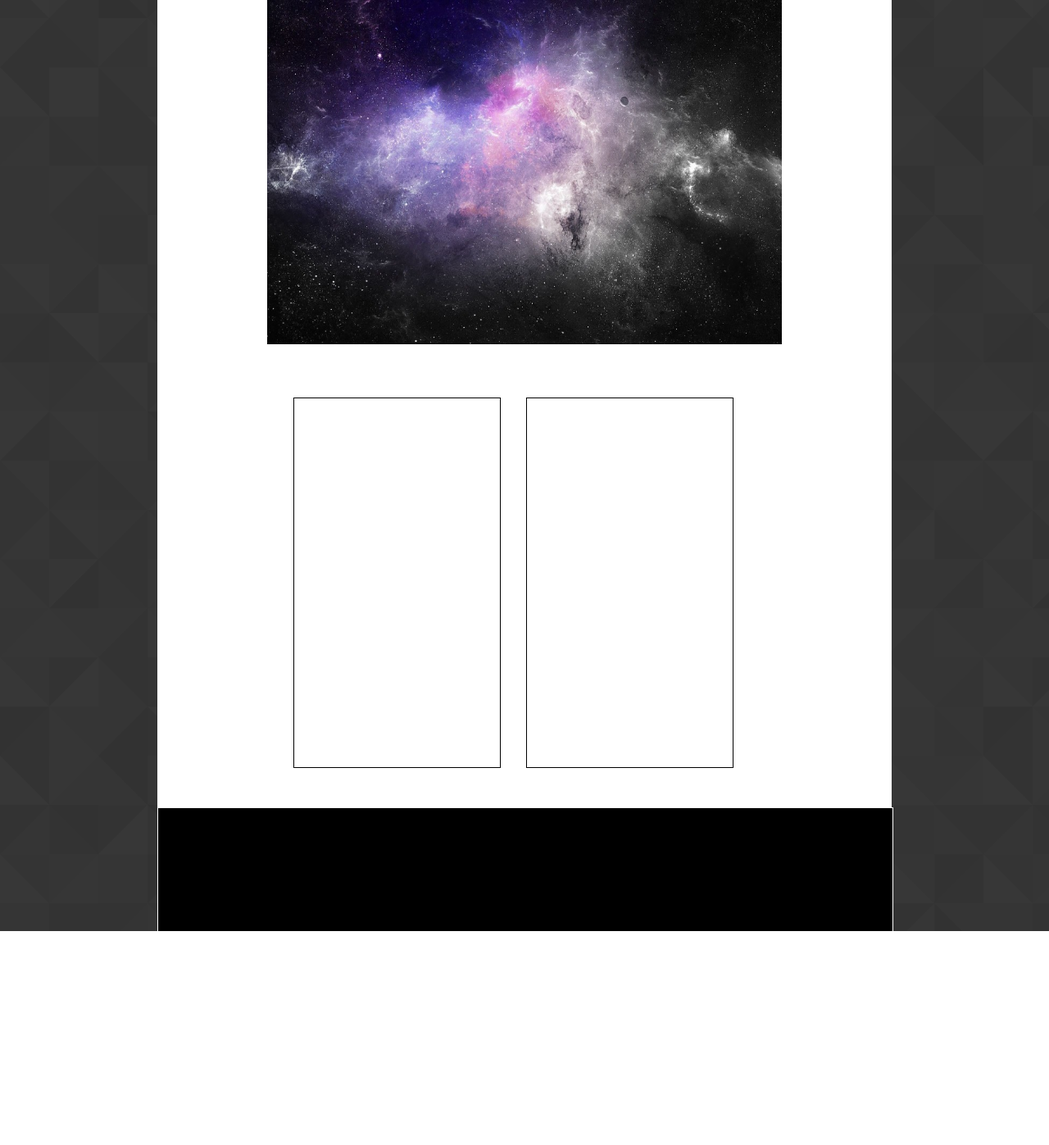
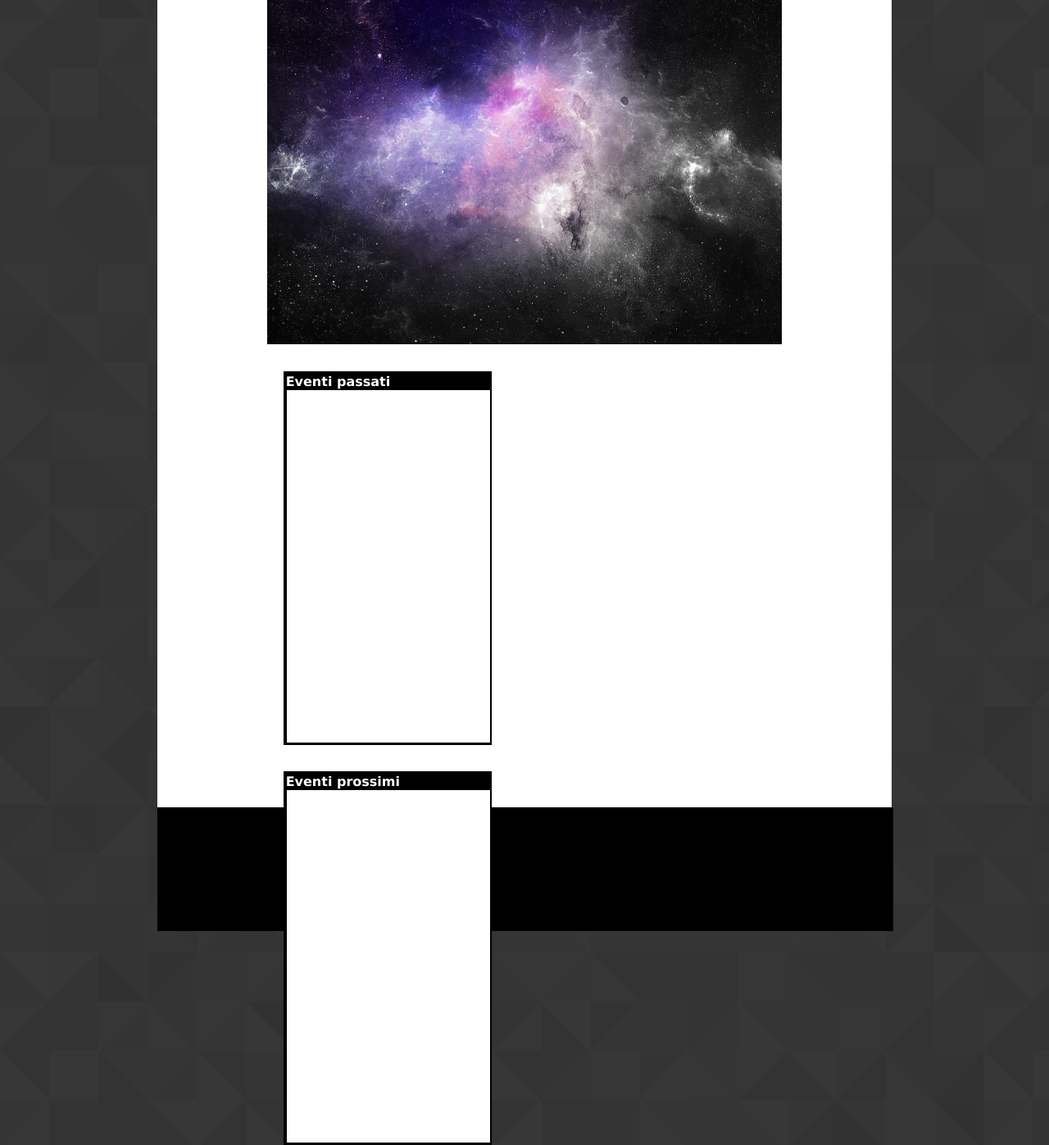
Before and after one commit to RickySag93/Prog_TECWEB, a PHP site: page / in a window 1280 px wide. Shown: the part 278-1675 px from the top of the page at 82% size. Before the commit the page ends 1414 px from the top, so only its background shows below. Run offline with PHP 8.4, Linux system fonts and the light colour scheme.

Commit message:
modifiche home
for sbianso

```diff
--- a/astro/index.html
+++ b/astro/index.html
@@ -43,10 +43,16 @@
     </div>
 
     <div id="eventi">
+      <div class="contorno">
+        <h4>Eventi passati</h4>
       <div id="eventi_pre">
       </div>
+    </div>
+    <div class="contorno">
+      <h4>Eventi prossimi</h4>
       <div id="eventi_next">
       </div>
+    </div>
     </div>
 
     <div id="footer">
--- a/astro/style/desktop_style.css
+++ b/astro/style/desktop_style.css
@@ -96,21 +96,32 @@ body {
   margin-bottom: 2em;
   margin-left: auto;
   margin-right: auto;
-  width: 70%;
+  width: 73%;
   height: 500px;
+}
+
+.contorno{                        /* contenitore che contiene il contorno per gli eventi */
+  width: 38%;
+  height: 450px;
+  padding:3px;
+  color:white;
+  background-color :black;
+  margin-right: auto;
+  margin-top: 2em;
+  margin-bottom: 1em;
+  margin-left: 5%;
+
+
 }
 
 #eventi_pre, #eventi_next {     /*singolo contenitore degli eventi */
     background-color: #fff;  /*DA SCEGLIERE */
     border: 1px solid black;
-    margin-top: 2em;
-    margin-bottom: 1em;
-    margin-left: auto;
-    margin-right: auto;
-    width: 40%;
-    height: 450px;
+    height: 430px;
+    width:99%;
     float: left;
-    margin-left: 5%;
+    overflow-y:auto;
+    padding-right: 2px;
 }
 
 #footer {
@@ -121,8 +132,8 @@ body {
   margin-right: auto;
   width: 100%;
   height: 150px;
-  border-top: 1px solid white;
-  border-left: 1px solid white;
-  border-right: 1px solid white;
+  border-top: 1px solid black;
+  border-left: 1px solid black;
+  border-right: 1px solid black;
 
 }
```
